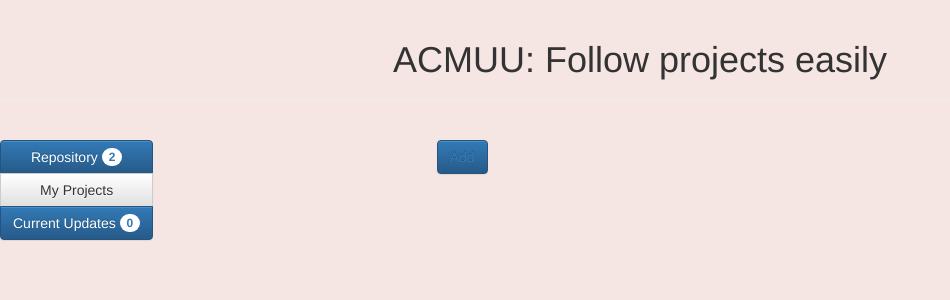
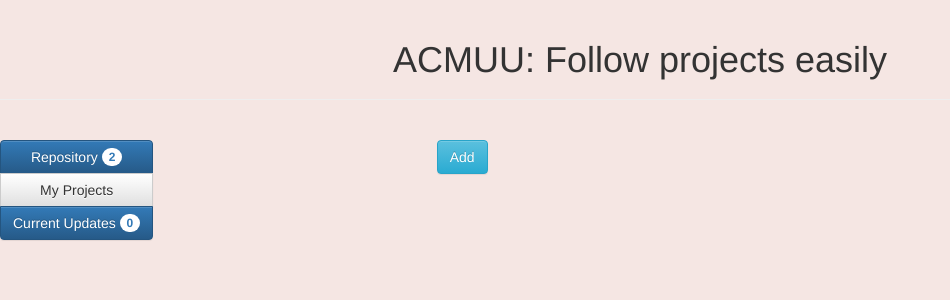
Before and after one commit to aveminus/hackathon, a Django app: page /acmuu/ in a window 1280 px wide. Shown: the top 300 px of the page, without its empty margins (0-950 px from the left). Run offline with Django 3.2, Linux system fonts and the light colour scheme; data comes from the database, SQL or seed files in the repository; some libraries are stand-ins or nearby versions.

Commit message:
link add

```diff
--- a/acmuu/templates/acmuu/index.html
+++ b/acmuu/templates/acmuu/index.html
@@ -39,9 +39,7 @@ body {
         </div>
     </div>
     <div class="col-md-8">
-        <button class="btn btn-primary" type="button">
-              <a href="acmuu/add" >Add</a>
-        </button>
+        <a href="/acmuu/add" class="btn btn-info" role="button">Add</a>
     </div>
 </div>
 
```
